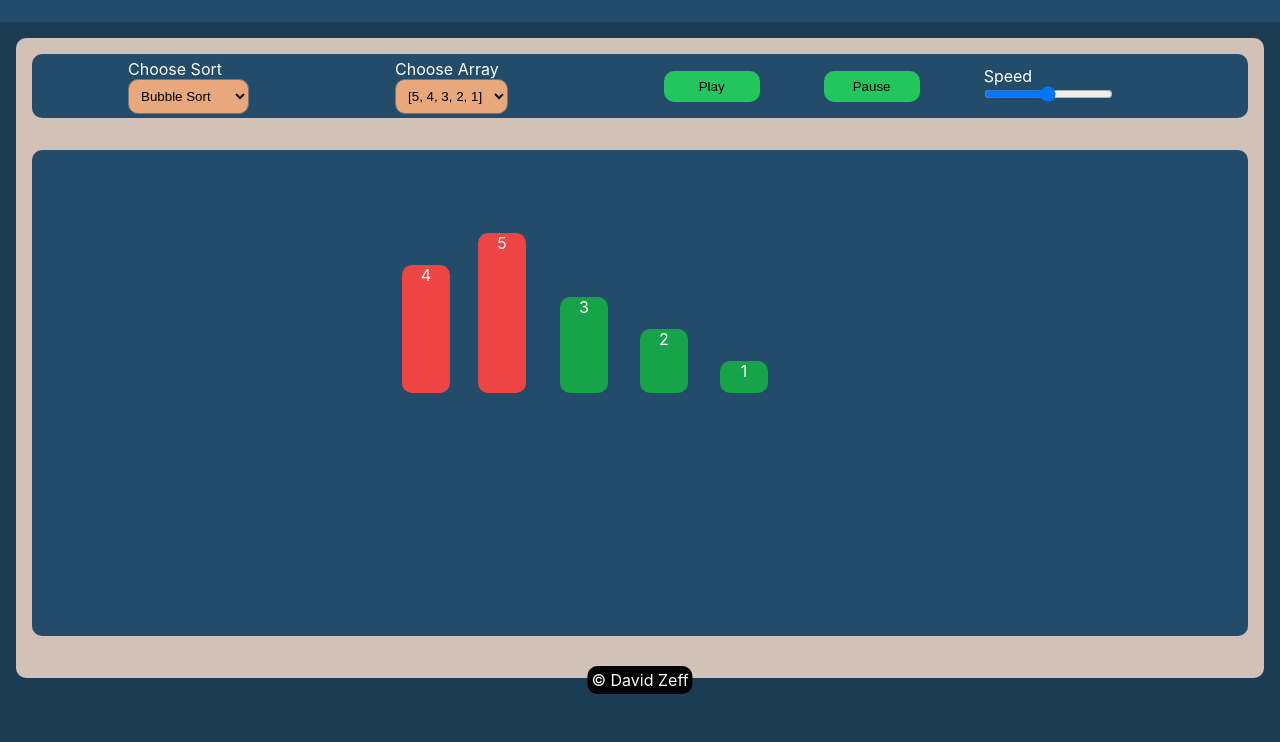
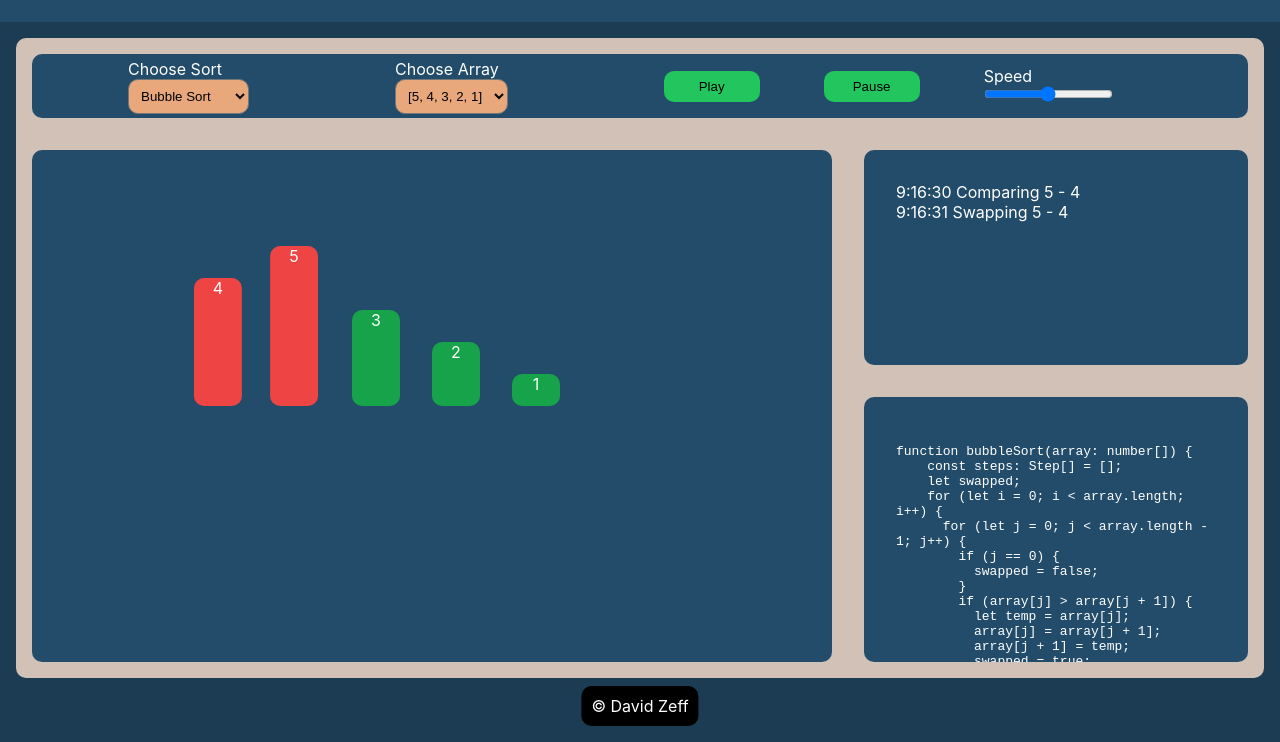
Before and after one commit to DavidZeff1/algorithm-visualizer, a website built with Parcel: page src/index.html in a window 1280 px wide. Both pictures are taken after a click on the button "Play". Shown: the part 58-800 px from the top of the page. Built offline with nearby package versions, Linux system fonts and the light colour scheme.

Commit message:
feat: add logger functionality and integrate with animation steps for improved debugging

```diff
--- a/src/index.html
+++ b/src/index.html
@@ -40,8 +40,37 @@
           <div id="array-container">
           </div>
         </section>
+        <section id="logger-visualizer"></section>
+        <section id="explanation-visualizer"></section>
       </section>
     <a href="https://www.david-zeff-portfolio.com/"><footer>© David Zeff</footer></a>
     <script type="module" src="./index.ts"></script>
+    <script>
+  const explanation = `
+function bubbleSort(array: number[]) {
+    const steps: Step[] = [];
+    let swapped;
+    for (let i = 0; i < array.length; i++) {
+      for (let j = 0; j < array.length - 1; j++) {
+        if (j == 0) {
+          swapped = false;
+        }
+        if (array[j] > array[j + 1]) {
+          let temp = array[j];
+          array[j] = array[j + 1];
+          array[j + 1] = temp;
+          swapped = true;
+        }
+      }
+      if (swapped == false) {
+        break;
+      }
+    }
+  }
+`;
+
+  document.getElementById('explanation-visualizer').textContent = explanation;
+</script>
+
   </body>
 </html>
--- a/src/style.css
+++ b/src/style.css
@@ -61,6 +61,10 @@ header {
 }
 
 #settings-container {
+  grid-column-start: 1;
+  grid-column-end: 13;
+  grid-row-start: 1;
+  grid-row-end: 1;
   display: flex;
   gap: 4rem;
   background-color: var(--color-bg-3);
@@ -69,7 +73,6 @@ header {
   padding: 1rem 6rem;
   align-items: center;
   justify-content: center;
-  margin-bottom: 2rem;
 }
 
 button {
@@ -94,16 +97,20 @@ select:hover {
 }
 
 #visualizer-container {
+  gap: 2rem;
   margin: 1rem;
   padding: 1rem;
   height: 40rem;
   border-radius: 10px;
   background-color: var(--color-bg-1);
+  display: grid;
+  grid-template-columns: repeat(12, 1fr);
+  grid-template-rows: repeat(12, 1fr);
 }
 
 footer {
   position: absolute;
-  bottom: 3rem;
+  bottom: 1rem;
   left: 50%;
   transform: translateX(-50%);
   height: auto;
@@ -112,17 +119,46 @@ footer {
   padding: 0px;
   text-align: center;
   background-color: black;
-  padding: 4px;
+  padding: 10px;
   border-radius: 10px;
 }
 footer:hover {
   color: rgb(222, 221, 221);
 }
+#logger-visualizer {
+  grid-column-start: 9;
+  grid-column-end: 13;
+  grid-row-start: 2;
+  grid-row-end: 7;
+  background-color: var(--color-bg-3);
+  border-radius: 10px;
+  padding: 2rem;
+  transition: all 1s;
+  overflow: scroll;
+  white-space: pre-wrap;
+}
+
+#explanation-visualizer {
+  grid-column-start: 9;
+  grid-column-end: 13;
+  grid-row-start: 7;
+  grid-row-end: 13;
+  background-color: var(--color-bg-3);
+  border-radius: 10px;
+  padding: 2rem;
+  transition: all 1s;
+  white-space: pre-wrap;
+  overflow: scroll;
+  font-family: monospace;
+}
 
 #array-visualizer {
+  grid-column-start: 1;
+  grid-column-end: 9;
+  grid-row-start: 2;
+  grid-row-end: 13;
   background-color: var(--color-bg-3);
   border-radius: 10px;
-  height: 80%;
   position: relative;
   padding: 2rem;
   transition: all 1s;
--- a/src/types/step.ts
+++ b/src/types/step.ts
@@ -7,6 +7,4 @@ export default class Step {
     this.id1 = id1;
     this.id2 = id2;
   }
-
-  Animate(func: Function) {}
 }
--- a/src/ui/animator.ts
+++ b/src/ui/animator.ts
@@ -1,4 +1,5 @@
 import Step from "../types/step";
+import { Logger } from "../ui/logger";
 
 export default class Animator {
   isCancelled: boolean;
@@ -74,6 +75,8 @@ export default class Animator {
   }
 
   async runAnimations(): Promise<void> {
+    const logger = new Logger();
+    logger.clear();
     for (let i = 0; i < this.animationSteps.length; i++) {
       while (this.isPaused) {
         await new Promise<void>((resolve) => {
@@ -91,11 +94,17 @@ export default class Animator {
         return;
       }
       if (this.animationSteps[i].type == "compare") {
+        logger.log(
+          `Comparing ${this.animationSteps[i].id1} - ${this.animationSteps[i].id2}`
+        );
         await this.compareAnimation(
           this.animationSteps[i].id1,
           this.animationSteps[i].id2
         );
       } else if (this.animationSteps[i].type == "swap") {
+        logger.log(
+          `Swapping ${this.animationSteps[i].id1} - ${this.animationSteps[i].id2}`
+        );
         await this.swapAnimation(
           this.animationSteps[i].id1,
           this.animationSteps[i].id2
--- /dev/null
+++ b/src/ui/logger.ts
@@ -0,0 +1,21 @@
+export class Logger {
+  loggerVisualizer: HTMLElement | null;
+
+  constructor() {
+    this.loggerVisualizer = document.getElementById("logger-visualizer");
+  }
+  log(message: string) {
+    if (this.loggerVisualizer) {
+      this.loggerVisualizer.textContent += `${this.time()} ${message}\n`;
+    }
+  }
+  time() {
+    const date = new Date();
+    return `${date.getHours()}:${date.getMinutes()}:${date.getSeconds()}`;
+  }
+  clear() {
+    if (this.loggerVisualizer) {
+      this.loggerVisualizer.textContent = "";
+    }
+  }
+}
```
